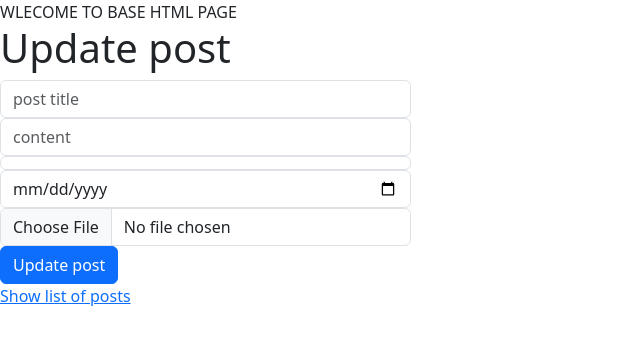
After one commit to T-Python-25-June-15/LAB-ORM-1, a Django app: template Blogger/main/templates/main/update_post.html in a window 1280 px wide. The commit adds this page. Shown: the top 345 px of the page, without its empty margins (0-640 px from the left). Run offline with Django 5.2, Linux system fonts and the light colour scheme; the template is opened without the code that fills it, so the values that code supplies are empty.

Commit message:
update feature

```diff
--- a/Blogger/main/templates/main/base.html
+++ b/Blogger/main/templates/main/base.html
@@ -5,7 +5,7 @@
         <link href="https://cdn.jsdelivr.net/npm/bootstrap@5.3.3/dist/css/bootstrap.min.css" rel="stylesheet">
     </head>
     <body>
-        <header></header>
+        <header> WLECOME TO BASE HTML PAGE</header>
         <main>
             {% block content %}
 
--- /dev/null
+++ b/Blogger/main/templates/main/update_post.html
@@ -0,0 +1,22 @@
+{% extends 'main/base.html' %}
+
+{% block content %}
+<div class="row">
+    <div class="col-4">
+        <h1> Update post</h1>
+        <form action="{% url 'main:update_post_view' post.id %}" method="post" enctype="multipart/form-data">
+            {% csrf_token %}
+            <input type="text" placeholder="post title" name="title" class="form-control">
+            <input type="text" placeholder="content" name="content" class="form-control">
+            <input type="radio" placeholder="is_published" name="is_published" class="form-control">
+            <input type="date" name="published_at" class="form-control">
+            <input type="file" name="poster" class="form-control" >
+            <button type="submit" class="btn btn-primary">Update post</button>
+        </form>
+    </div>
+</div>
+
+<a href="{% url 'main:home_view' %}">Show list of posts</a>
+
+
+{% endblock %}
--- a/Blogger/main/urls.py
+++ b/Blogger/main/urls.py
@@ -7,4 +7,6 @@ app_name = 'main'
 urlpatterns = [
     path("", views.home_view, name='home_view'),
     path("new_post/", views.create_post_view, name='create_post_view'),
+    path("details/<int:id_post>/", views.show_details_view, name='show_details_view'),
+    path("update/<int:id_post>/", views.update_post_view, name='update_post_view'),
 ]
```
Also changed, not shown: Blogger/main/templates/main/details.html (added, +18 -0 lines), Blogger/main/templates/main/homepage.html (+10 -10 lines), Blogger/main/views.py (+21 -1 lines), Blogger/media/images/Screenshot_2025-07-05_173408.png (added).
